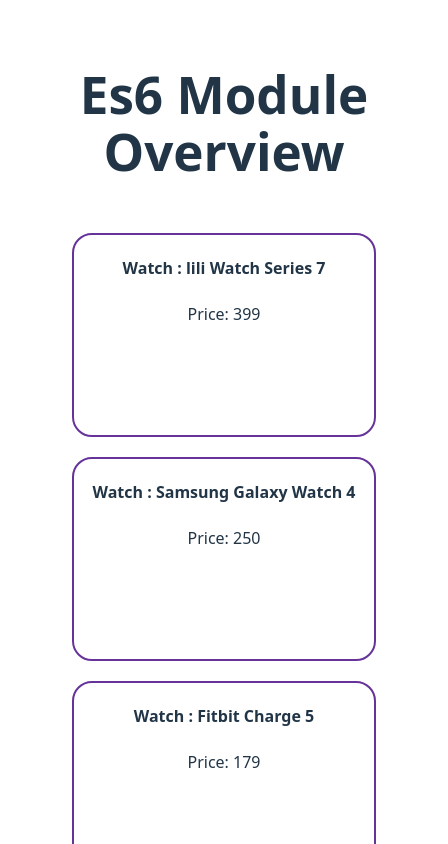
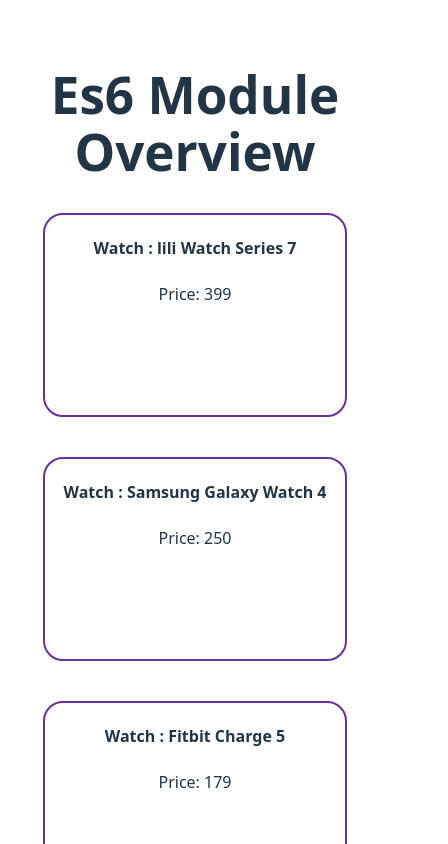
Before and after one commit to sadhin28/es6-module-overview, a React (Vite) app: page / in a window 390 px wide. Shown: the top 844 px of the page, 448 px wide, since content can reach past the window. Built offline with nearby package versions, Linux system fonts and the light colour scheme.

Commit message:
add responsive

```diff
--- a/src/App.css
+++ b/src/App.css
@@ -5,22 +5,21 @@
   text-align: center;
 }
 .watchContainer{
+  display: grid;
+  grid-template-columns: repeat(3,1fr);
+  gap: 40px;
+  justify-items: center;
 
-  margin: 20px;
-  padding: 20px;
-  border-radius: 20px;
-  display: grid;
-  gap: 20px;
-  grid-template-columns: repeat(3,1fr);
-  justify-content: space-between;
 }
 @media screen and (max-width:767px){
   .watchContainer{
-    display: grid;
-    grid-template-columns: repeat(1,1fr);
+   display: grid;
+  grid-template-columns: repeat(1,1fr);
+
+
   }
 }
-@media screen and (min-width:768px) and (max-width: 1023px) {
+@media screen and (min-width:768px) and (max-width:976px) {
   .watchContainer{
     display: grid;
     grid-template-columns: repeat(2,1fr);
```
